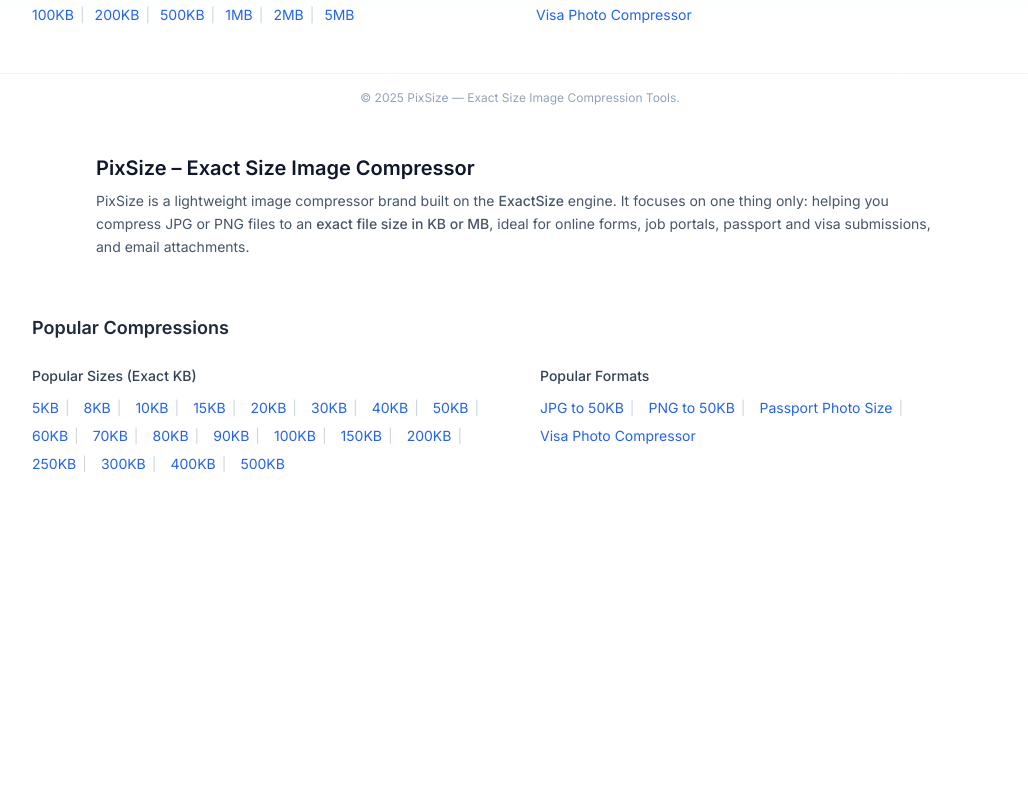
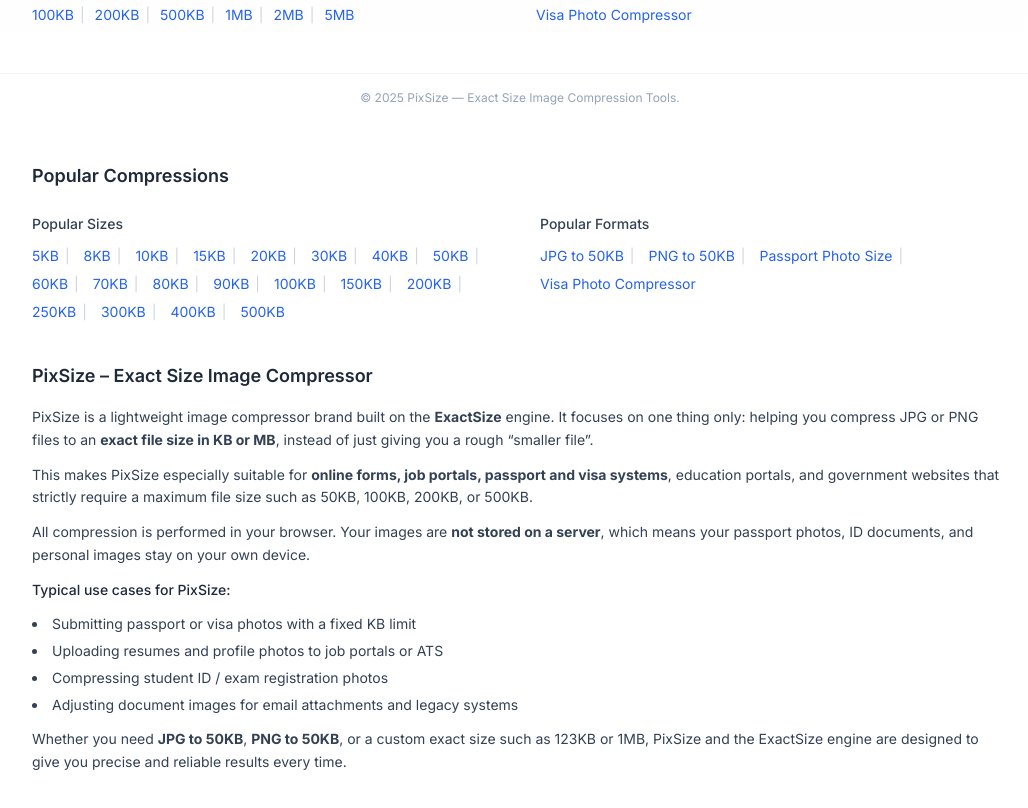
Before and after one commit to runpeng402/compression-picture, a Next.js app: page / in a window 1280 px wide. Shown: the part 981-1789 px from the top of the page, without its empty margins (120-1148 px from the left). Before the commit the page ends 1495 px from the top, so only its background shows below. Built offline with nearby package versions, Linux system fonts and the light colour scheme.

Commit message:
updata: the first page

```diff
--- a/app/page.tsx
+++ b/app/page.tsx
@@ -9,24 +9,24 @@
 );
 
 // -------------------------------
-// 首页 SEO Metadata（加入 PixSize + ExactSize 品牌）
+// 首页 SEO Metadata（PixSize + ExactSize）
 // -------------------------------
 export const metadata: Metadata = {
-  title: "PixSize – Compress Images to Exact Size (KB or MB) | ExactSize Engine",
+  title: "PixSize – Compress Images to Exact Size (KB or MB)",
   description:
-    "PixSize is a free online image compressor powered by the ExactSize engine. Compress JPG or PNG to an exact size in KB or MB for forms, passport photos, visa uploads, and email attachments.",
+    "PixSize is a lightweight exact-size image compressor built on the ExactSize engine. Compress JPG or PNG images to an exact file size in KB or MB – perfect for passports, visa photos, job portals, school submissions, and online forms.",
   alternates: {
     canonical: "https://compresstokb.com",
   },
   openGraph: {
-    title: "PixSize – Compress Images to Exact Size (KB or MB)",
+    title: "PixSize – Exact Size Image Compressor",
     description:
-      "Use PixSize, powered by the ExactSize engine, to reduce your images to an exact KB/MB size. Fast, private, and perfect for online submissions.",
+      "Free online tool by PixSize to compress images to an exact size in KB or MB. 100% browser-side, fast, and private. Ideal for passport photos, visa uploads, resumes, and any system with strict file size limits.",
     url: "https://compresstokb.com",
     type: "website",
     images: [
       {
-        url: "https://compresstokb.com/api/og?title=PixSize&subtitle=Exact+Size+Image+Compressor&size=Free+Online+Tool",
+        url: "https://compresstokb.com/api/og?title=PixSize&subtitle=Exact+Size+Image+Compressor&size=Online+Tool",
         width: 1200,
         height: 630,
       },
@@ -37,7 +37,7 @@
 // -------------------------------
 // 自动生成紧凑的内链列表
 // -------------------------------
-const POPULAR_SIZES = SIZES_KB.filter((n) => n <= 500).slice(0, 20); // 取前 20 个
+const POPULAR_SIZES = SIZES_KB.filter((n) => n <= 500).slice(0, 20);
 
 const POPULAR_SIZE_LINKS = POPULAR_SIZES.map((size) => ({
   label: `${size}KB`,
@@ -59,7 +59,7 @@
   const jsonLd = {
     "@context": "https://schema.org",
     "@type": "WebSite",
-    name: "PixSize – ExactSize Image Compressor",
+    name: "PixSize – Exact Size Image Compressor",
     url: "https://compresstokb.com",
     potentialAction: {
       "@type": "SearchAction",
@@ -76,25 +76,10 @@
         dangerouslySetInnerHTML={{ __html: JSON.stringify(jsonLd) }}
       />
 
-      {/* 主工具组件（顶部大工具区域） */}
+      {/* 主工具组件 */}
       <ImageCompressorTool titleOverride="Compress Images to Exact Size" />
 
-      {/* 品牌介绍区：PixSize + ExactSize */}
-      <section className="max-w-4xl mx-auto w-full px-4 sm:px-6 pt-8 pb-4">
-        <h1 className="text-xl font-semibold text-slate-900 mb-2">
-          PixSize – Exact Size Image Compressor
-        </h1>
-        <p className="text-sm text-slate-600 leading-relaxed">
-          PixSize is a lightweight image compressor brand built on the{" "}
-          <span className="font-medium">ExactSize</span> engine. It focuses on
-          one thing only: helping you compress JPG or PNG files to an{" "}
-          <span className="font-medium">exact file size in KB or MB</span>,
-          ideal for online forms, job portals, passport and visa submissions,
-          and email attachments.
-        </p>
-      </section>
-
-      {/* 内链区块（增强 SEO，只保留这一块，避免重复） */}
+      {/* 内链区块（只保留这一块 Popular Compressions） */}
       <section className="max-w-5xl mx-auto w-full px-4 sm:px-6 py-10">
         <h2 className="text-lg font-semibold text-slate-800 mb-6">
           Popular Compressions
@@ -104,7 +89,7 @@
           {/* Popular Sizes */}
           <div>
             <h3 className="text-sm font-medium text-slate-700 mb-3">
-              Popular Sizes (Exact KB)
+              Popular Sizes
             </h3>
 
             <div className="flex flex-wrap items-center gap-x-2 gap-y-2 text-sm">
@@ -150,6 +135,56 @@
           </div>
         </div>
       </section>
+
+      {/* 品牌 + 长文案 SEO 区块（替代你之前那段长文字） */}
+      <section className="max-w-5xl mx-auto w-full px-4 sm:px-6 pb-16">
+        <h2 className="text-lg font-semibold text-slate-800 mb-4">
+          PixSize – Exact Size Image Compressor
+        </h2>
+
+        <div className="space-y-3 text-sm leading-relaxed text-slate-700">
+          <p>
+            PixSize is a lightweight image compressor brand built on the{" "}
+            <strong>ExactSize</strong> engine. It focuses on one thing only:
+            helping you compress JPG or PNG files to an{" "}
+            <strong>exact file size in KB or MB</strong>, instead of just
+            giving you a rough “smaller file”.
+          </p>
+
+          <p>
+            This makes PixSize especially suitable for{" "}
+            <strong>online forms, job portals, passport and visa systems</strong>
+            , education portals, and government websites that strictly require a
+            maximum file size such as 50KB, 100KB, 200KB, or 500KB.
+          </p>
+
+          <p>
+            All compression is performed in your browser. Your images are{" "}
+            <strong>not stored on a server</strong>, which means your passport
+            photos, ID documents, and personal images stay on your own device.
+          </p>
+
+          <p className="font-medium text-slate-800 mt-4">
+            Typical use cases for PixSize:
+          </p>
+          <ul className="list-disc list-inside space-y-1">
+            <li>Submitting passport or visa photos with a fixed KB limit</li>
+            <li>Uploading resumes and profile photos to job portals or ATS</li>
+            <li>Compressing student ID / exam registration photos</li>
+            <li>
+              Adjusting document images for email attachments and legacy
+              systems
+            </li>
+          </ul>
+
+          <p>
+            Whether you need <strong>JPG to 50KB</strong>,{" "}
+            <strong>PNG to 50KB</strong>, or a custom exact size such as 123KB
+            or 1MB, PixSize and the ExactSize engine are designed to give you
+            precise and reliable results every time.
+          </p>
+        </div>
+      </section>
     </>
   );
 }
```
